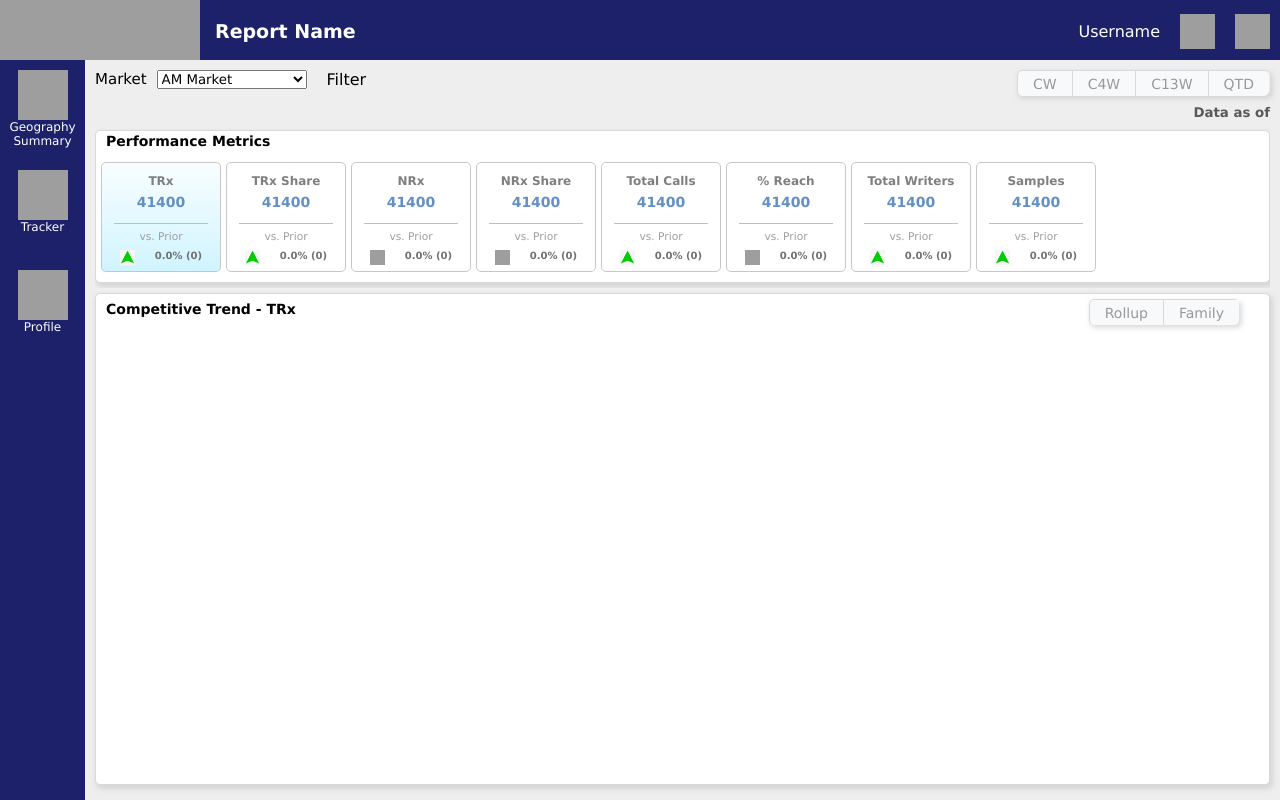
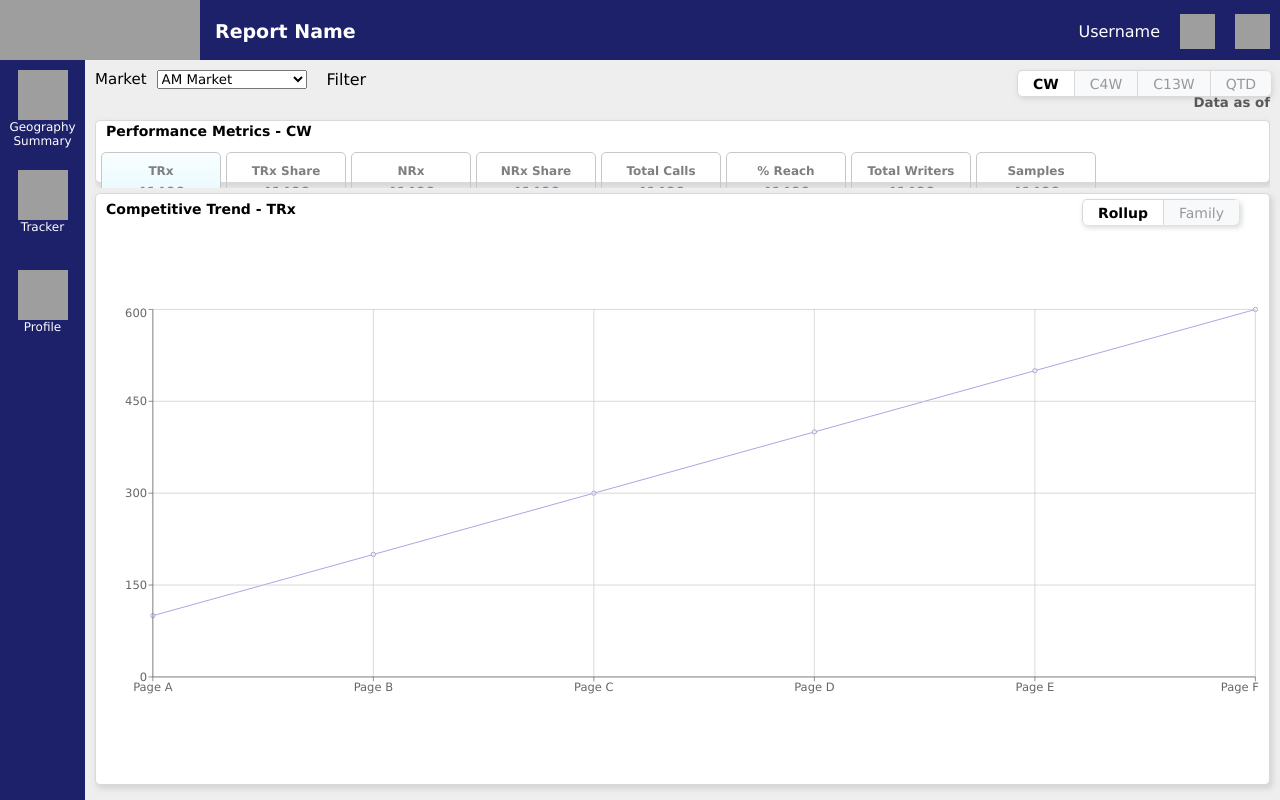
Before and after one commit to ZenitsuV/react-dashboard, a React (Create React App) app: page / in a window 1280 px wide. Built offline with nearby package versions, Linux system fonts and the light colour scheme; grey boxes are pictures that could not be loaded.

Commit message:
5 files modified, 1 added

```diff
--- a/package.json
+++ b/package.json
@@ -3,10 +3,12 @@
   "version": "0.0.0",
   "private": true,
   "dependencies": {
+    "prop-types": "^15.6.0",
     "react": "18.1.0",
     "react-dom": "18.1.0",
     "react-router": "^6.4.5",
-    "react-router-dom": "^6.4.5"
+    "react-router-dom": "^6.4.5",
+    "recharts": "^2.2.0"
   },
   "scripts": {
     "start": "react-scripts start",
--- /dev/null
+++ b/src/components/Chart.js
@@ -0,0 +1,32 @@
+import React from 'react';
+import {
+  LineChart,
+  Line,
+  Tooltip,
+  CartesianGrid,
+  XAxis,
+  YAxis,
+} from 'recharts';
+
+const data = [
+  { name: 'Page A', uv: 100, pv: 2100, amt: 2100 },
+  { name: 'Page B', uv: 200, pv: 2200, amt: 2200 },
+  { name: 'Page C', uv: 300, pv: 2300, amt: 2300 },
+  { name: 'Page D', uv: 400, pv: 2400, amt: 2400 },
+  { name: 'Page E', uv: 500, pv: 2500, amt: 2500 },
+  { name: 'Page F', uv: 600, pv: 2600, amt: 2600 },
+];
+
+const Chart = () => {
+  return (
+    <LineChart width={1600} height={550} data={data}>
+      <Line type="monotone" dataKey="uv" stroke="#8884d8" />
+      <CartesianGrid stroke="#ccc" />
+      <XAxis dataKey="name" />
+      <YAxis />
+      <Tooltip />
+    </LineChart>
+  );
+};
+
+export default Chart;
--- a/src/components/PeriodToggle.css
+++ b/src/components/PeriodToggle.css
@@ -22,3 +22,20 @@
   justify-content: center;
   line-height: 26px;
 }
+
+.TimeToggleSelected {
+  font-weight: bold !important;
+  color: #000000 !important;
+  font-size: 14px !important;
+  background-color: #ffffff !important;
+}
+.TimeToggle {
+  color: #999999;
+  font-size: 14px;
+  text-align: center;
+  background-color: #f8f9fb;
+  width: 85px;
+  height: 25px;
+  border-left: 1px solid #d9d9d9;
+  line-height: 25px;
+}
--- a/src/components/PeriodToggle.js
+++ b/src/components/PeriodToggle.js
@@ -1,39 +1,59 @@
 import React from 'react';
 import './PeriodToggle.css';
 
-const PeriodToggle = () => {
+const PeriodToggle = ({ selectedPeriod, onSelect }) => {
   return (
     <div className="period_toggle">
       <ul style={{ width: '253px', height: '25px' }}>
         <li
-          class="SummaryTime TimeToggle"
-          valueGet="C01W"
-          id="SummaryTimeC01W{{id}}"
+          className={`${
+            selectedPeriod === 'CW'
+              ? 'SummaryTime TimeToggle TimeToggleSelected'
+              : 'SummaryTime TimeToggle'
+          }`}
+          valueGet="CW"
+          id="SummaryTimeC01W"
           style={{
             borderTopLeftRadius: '5px',
             borderBottomLeftRadius: '5px',
           }}
+          onClick={onSelect.bind(null, 'CW')}
         >
           CW
         </li>
         <li
-          class="SummaryTime TimeToggle"
+          className={`${
+            selectedPeriod === 'C4W'
+              ? 'SummaryTime TimeToggle TimeToggleSelected'
+              : 'SummaryTime TimeToggle'
+          }`}
           valueGet="C04W"
-          id="SummaryTimeC04W{{id}}"
+          id="SummaryTimeC04W"
+          onClick={onSelect.bind(null, 'C4W')}
         >
           C4W
         </li>
         <li
-          class="SummaryTime TimeToggle"
+          className={`${
+            selectedPeriod === 'C13W'
+              ? 'SummaryTime TimeToggle TimeToggleSelected'
+              : 'SummaryTime TimeToggle'
+          }`}
           valueGet="C13W"
-          id="SummaryTimeC13W{{id}}"
+          id="SummaryTimeC13W"
+          onClick={onSelect.bind(null, 'C13W')}
         >
           C13W
         </li>
         <li
-          class="SummaryTime TimeToggle"
+          className={`${
+            selectedPeriod === 'CQTD'
+              ? 'SummaryTime TimeToggle TimeToggleSelected'
+              : 'SummaryTime TimeToggle'
+          }`}
           valueGet="CQTD"
-          id="SummaryTimeCQTD{{id}}"
+          id="SummaryTimeCQTD"
+          onClick={onSelect.bind(null, 'CQTD')}
           style={{
             borderTopRightRadius: '5px',
             borderBottomRightRadius: '5px',
--- a/src/reports/Summary.css
+++ b/src/reports/Summary.css
@@ -153,3 +153,13 @@ section {
   gap: 10px;
   /*flex: 1;*/
 }
+
+.Summary_TrendChart {
+  position: relative;
+  display: flex;
+  justify-content: center;
+  align-items: center;
+  margin: 5px 10px;
+  min-height: 150px;
+  flex: 1;
+}
--- a/src/reports/Summary.js
+++ b/src/reports/Summary.js
@@ -2,11 +2,16 @@ import React, { useState } from 'react';
 import './Summary.css';
 import PeriodToggle from '../components/PeriodToggle';
 import KPIbox from '../components/KPIbox';
+import Chart from '../components/Chart';
 
 const Summary = () => {
   const [selectedKPI, setSelectedKPI] = useState('TRx');
+  const [selectedPeriod, setSelectedPeriod] = useState('CW');
+  const [selectedProduct, setSelectedProduct] = useState('Rollup');
 
-  console.log(selectedKPI);
+  const selectProductHandler = (product) => {
+    setSelectedProduct(product);
+  };
 
   return (
     <div className="report_container">
@@ -22,11 +27,14 @@ const Summary = () => {
               </div>
               <div className="pop_up_filter">Filter</div>
             </div>
-            <PeriodToggle />
+            <PeriodToggle
+              onSelect={setSelectedPeriod}
+              selectedPeriod={selectedPeriod}
+            />
           </div>
         </div>
         <div className="Date_wrapper">
-          <h3 id="Summary_Alerts{{id}}" className="DataasofDateText">
+          <h3 id="Summary_Alerts" className="DataasofDateText">
             Data as of
           </h3>
         </div>
@@ -36,7 +44,7 @@ const Summary = () => {
         <section className="kpi_section_inner_container">
           <div className="section_heading">
             <div className="section_heading_text">
-              <span>Performance Metrics</span>
+              <span>{`Performance Metrics - ${selectedPeriod}`}</span>
             </div>
           </div>
           <section className="kpi_inner">
@@ -154,24 +162,34 @@ const Summary = () => {
 
           <ul style={{ margin: '5px 10px 0 10px' }}>
             <li
-              class="Summary_PlotName"
+              className={`${
+                selectedProduct === 'Rollup'
+                  ? 'Summary_PlotName TimeToggleSelected'
+                  : 'Summary_PlotName'
+              }`}
               style={{
                 borderTopLeftRadius: '5px',
                 borderBottomLeftRadius: '5px',
               }}
               valueGet="Rollup"
-              id="SummaryRollupToggle{{id}}"
+              id="SummaryRollupToggle"
+              onClick={selectProductHandler.bind(null, 'Rollup')}
             >
               Rollup
             </li>
             <li
-              class="Summary_PlotName"
+              className={`${
+                selectedProduct === 'Family'
+                  ? 'Summary_PlotName TimeToggleSelected'
+                  : 'Summary_PlotName'
+              }`}
               style={{
                 borderTopTightRadius: '5px',
                 borderBottomRightRadius: '5px',
               }}
               valueGet="Family"
-              id="SummaryFamilyToggle{{id}}"
+              id="SummaryFamilyToggle"
+              onClick={selectProductHandler.bind(null, 'Family')}
             >
               Family
             </li>
@@ -201,6 +219,9 @@ const Summary = () => {
             ></div>
           </div>
         </div>
+        <div id="SummaryTrendChart" class="Summary_TrendChart">
+          <Chart />
+        </div>
       </section>
     </div>
   );
```
